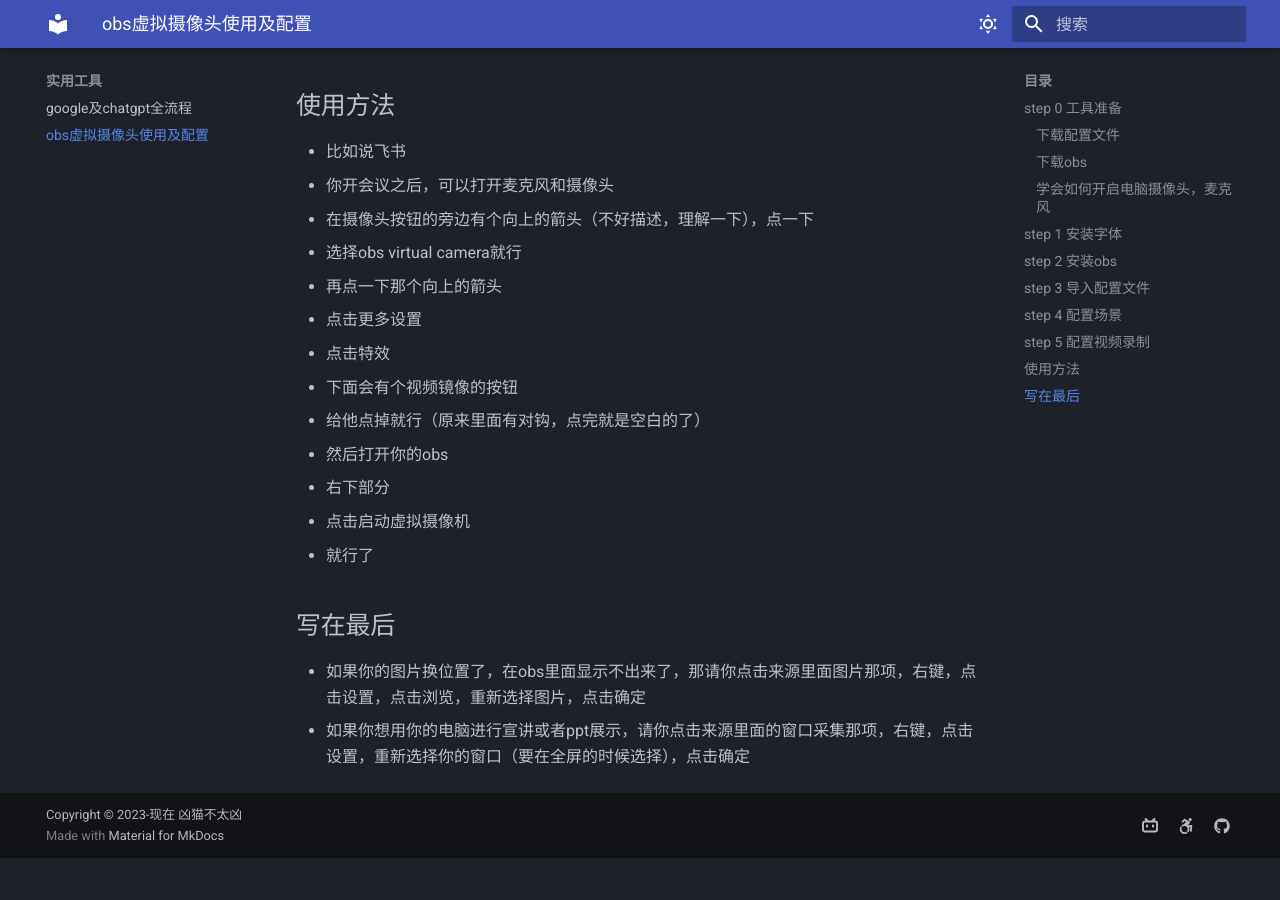
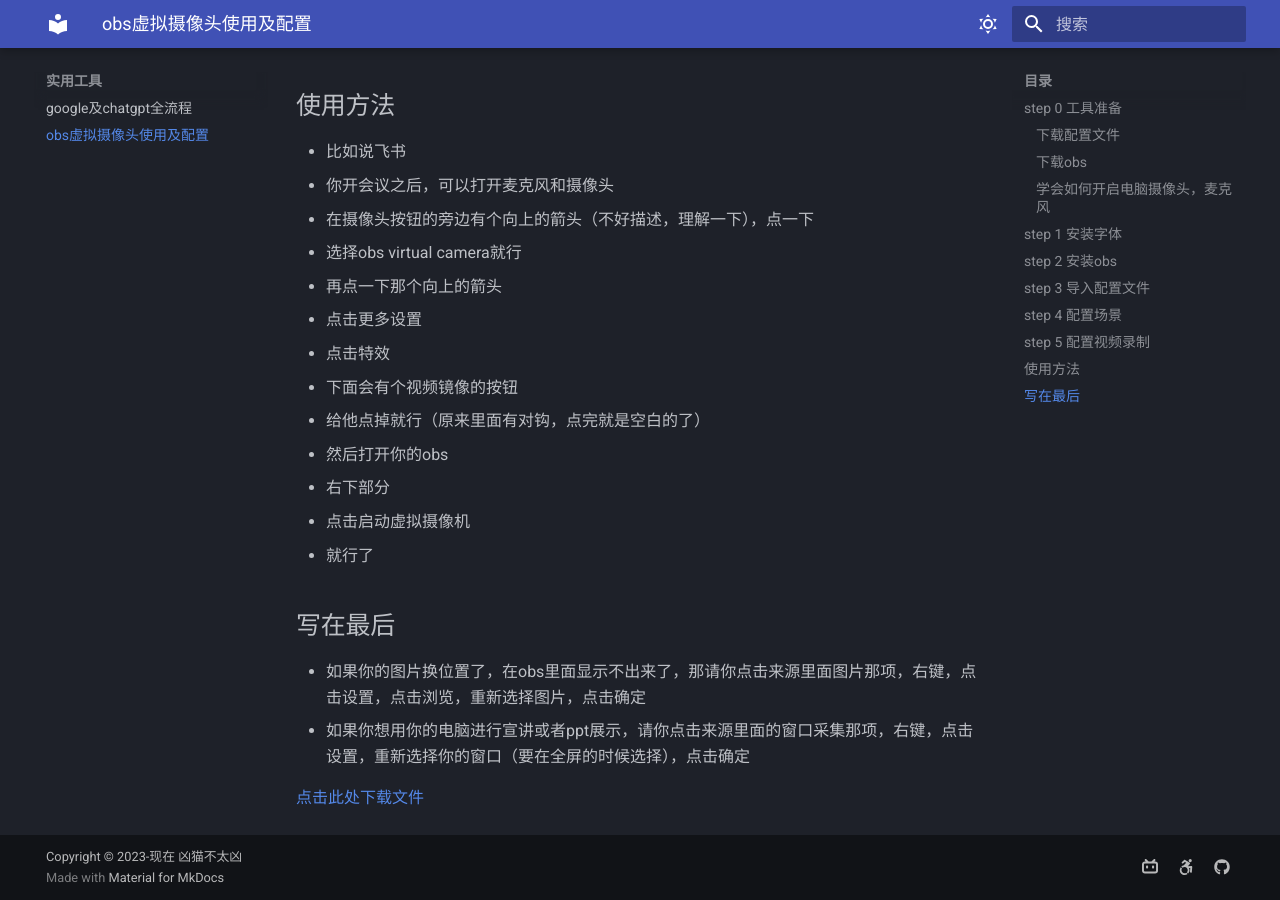
Before and after one commit to Xmbtx/xmbtx-blog, an MkDocs documentation site: the page built from docs/tools/obs.md, in a window 1280 px wide and 900 px high, scrolled down 3554 px. Built offline with MkDocs 1.6.1 and Material for MkDocs 9.7.7, drawn with Linux system fonts in a browser that asks for light colours; before the commit the page ends 4412 px from its top, so only the background shows below that.

Commit message:
2023-12-16_15:22:57 update

```diff
--- a/docs/tools/obs.md
+++ b/docs/tools/obs.md
@@ -127,3 +127,5 @@
 
 - 如果你的图片换位置了，在obs里面显示不出来了，那请你点击来源里面图片那项，右键，点击设置，点击浏览，重新选择图片，点击确定
 - 如果你想用你的电脑进行宣讲或者ppt展示，请你点击来源里面的窗口采集那项，右键，点击设置，重新选择你的窗口（要在全屏的时候选择），点击确定
+
+<a href="https://github.com/Xmbtx/xmbtx-blog/blob/master/docs/tools/%E4%BC%9A%E8%AE%AE%E9%85%8D%E7%BD%AE.zip" download>点击此处下载文件</a>
```
